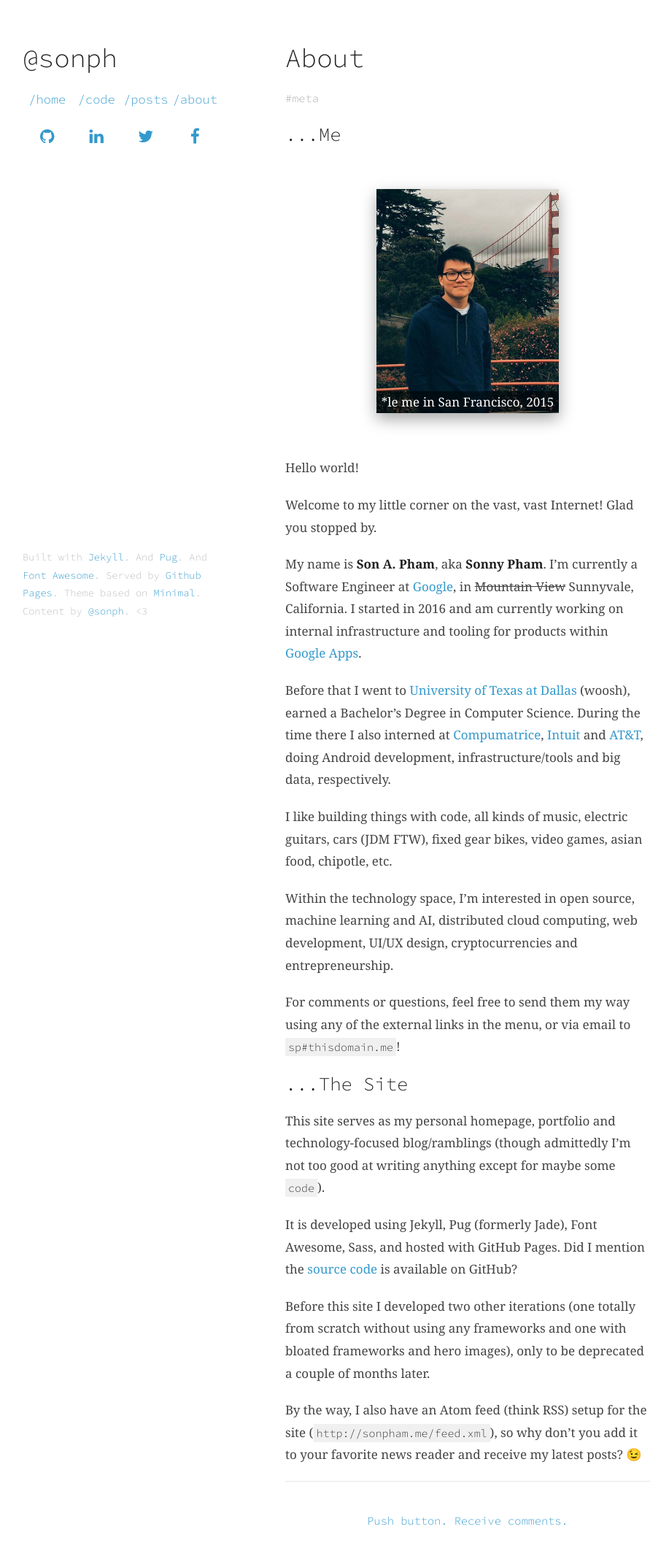
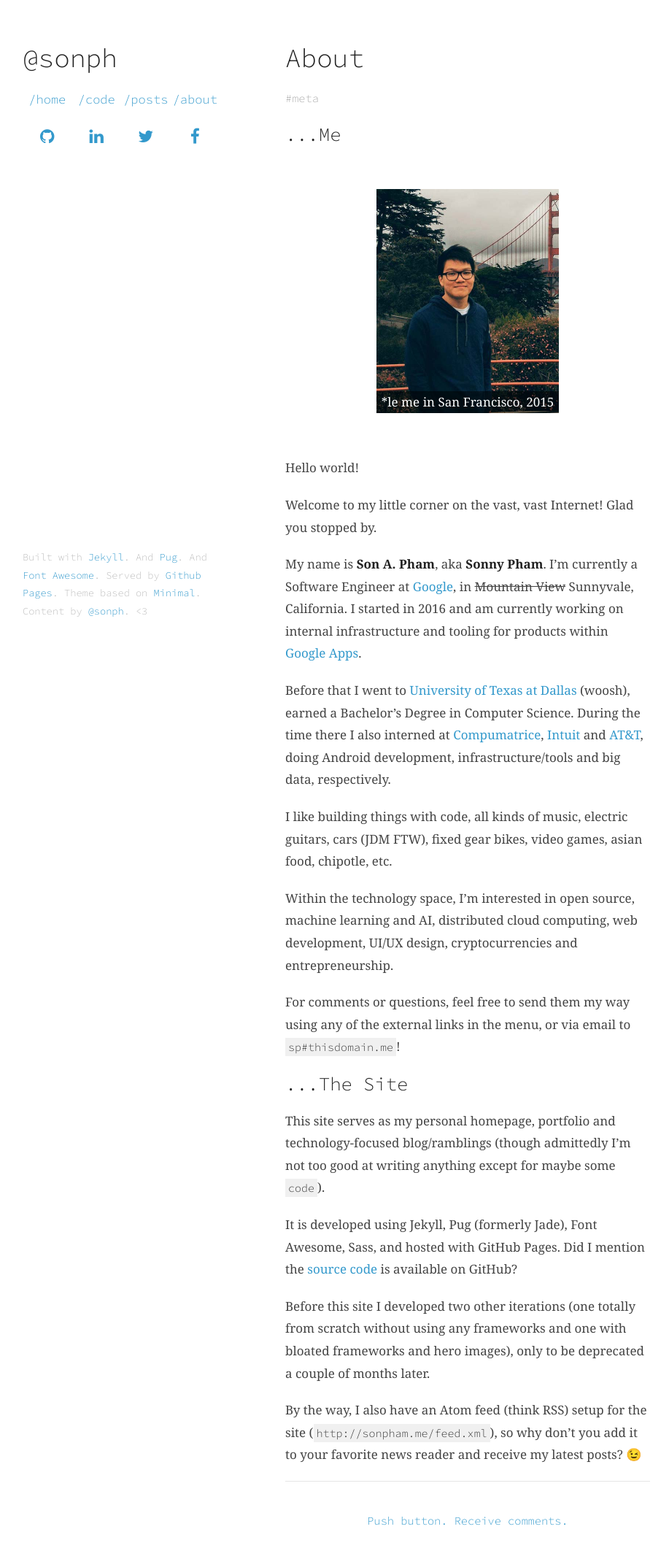
Before and after one commit to sonph/something, a Jekyll site: the page built from about.md, in a window 1280 px wide. Shown: the whole page at 73% size, without its empty margins (179-1096 px from the left). Built offline with Jekyll 4.4.1, drawn with Linux system fonts in a browser that asks for light colours.

Commit message:
don't use box shadow for imgs

```diff
--- a/assets/css/app.sass
+++ b/assets/css/app.sass
@@ -102,12 +102,12 @@ th
 
 img
   max-width: 100%
-  box-shadow: 0 8px 20px rgba(0,0,0,0.35)
+  // box-shadow: 0 8px 20px rgba(0,0,0,0.35)
   margin: 60px auto
   display: block
 
-img.no-shadow
-  box-shadow: none
+// img.no-shadow
+  // box-shadow: none
 
 header
   width: 270px
```
